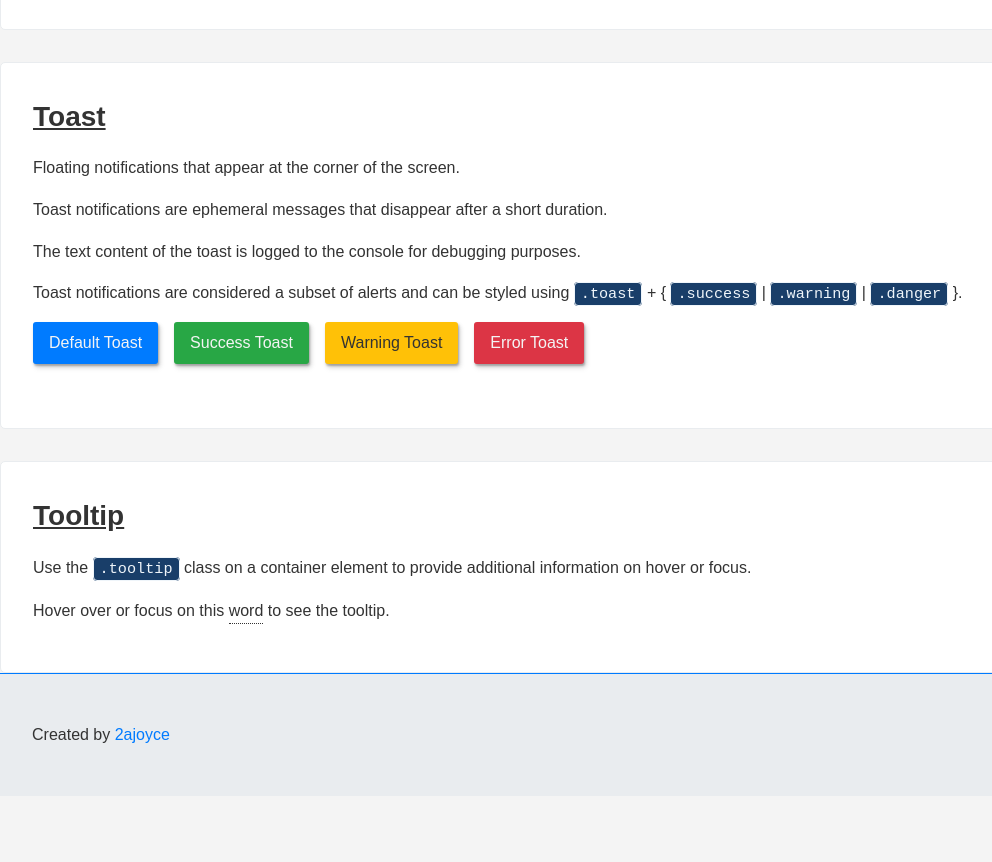
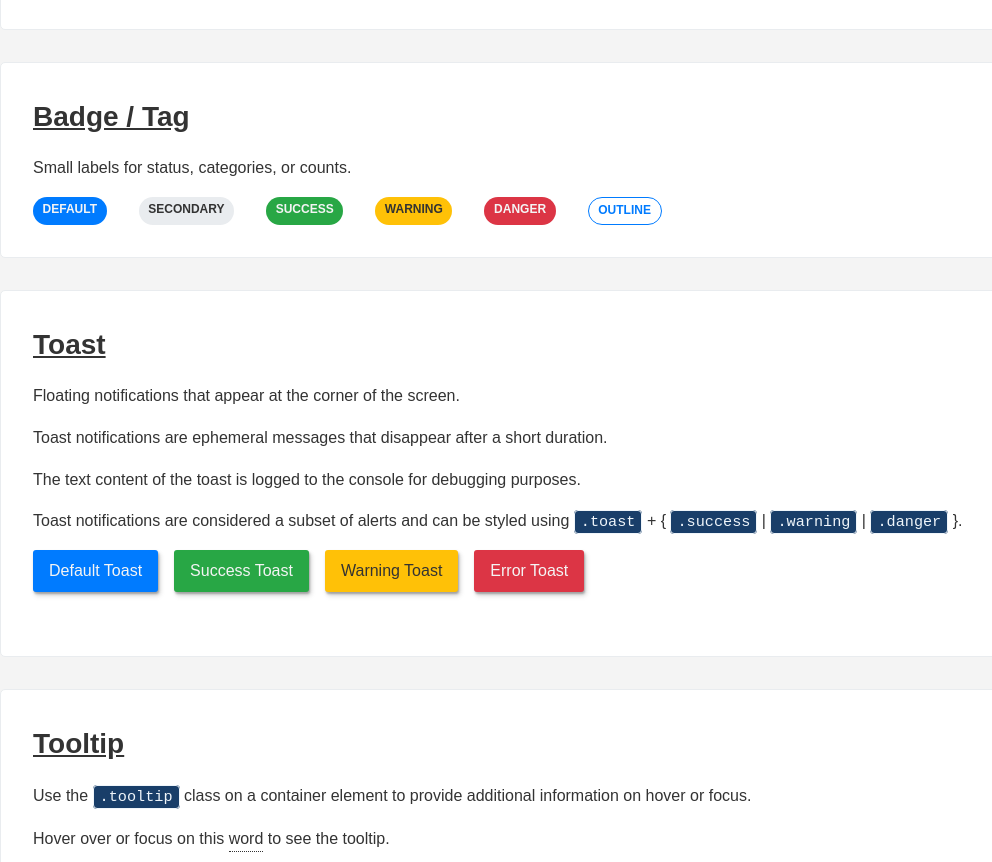
Before and after one commit to 2ajoyce/css-base, a plain HTML site: page src/components.html in a window 1280 px wide. Shown: the part 1041-1903 px from the top of the page, without its empty margins (40-1032 px from the left). Before the commit the page ends 1837 px from the top, so only its background shows below. Drawn offline with Linux system fonts and the light colour scheme.

Commit message:
feat: Add badge component

```diff
--- a/src/components.html
+++ b/src/components.html
@@ -87,6 +87,20 @@
         </div>
       </section>
 
+      <!-- Badge / Tag -->
+      <section id="badge">
+        <h2><a href="#badge">Badge / Tag</a></h2>
+        <p>Small labels for status, categories, or counts.</p>
+        <div class="stack horizontal">
+          <span class="tag">Default</span>
+          <span class="tag secondary">Secondary</span>
+          <span class="tag success">Success</span>
+          <span class="tag warning">Warning</span>
+          <span class="tag danger">Danger</span>
+          <span class="tag outline">Outline</span>
+        </div>
+      </section>
+
       <!-- Toast -->
       <section id="toast">
         <h2><a href="#toast">Toast</a></h2>
--- a/src/public/css/components.css
+++ b/src/public/css/components.css
@@ -64,6 +64,46 @@
   height: 4rem;
 }
 
+/* Badge / Tag */
+.tag {
+  display: inline-block;
+  padding: 0.2rem 0.6rem;
+  border-radius: 1rem;
+  font-size: 0.75rem;
+  font-weight: bold;
+  text-transform: uppercase;
+
+  background-color: var(--primary-color);
+  color: var(--primary-text-color);
+}
+
+.tag.secondary {
+  background-color: var(--secondary-color);
+  color: var(--secondary-text-color);
+}
+
+.tag.success {
+  background-color: var(--success-color);
+  color: var(--success-text-color);
+}
+
+.tag.warning {
+  background-color: var(--warning-color);
+  color: var(--warning-text-color);
+}
+
+.tag.danger {
+  background-color: var(--danger-color);
+  color: var(--danger-text-color);
+}
+
+.tag.outline {
+  background-color: transparent;
+  border: 1px solid var(--primary-color);
+  color: var(--primary-color);
+}
+
+
 /* Toast */
 .toast {
   /* The .toast class inherits most of its styling from .alert
```
